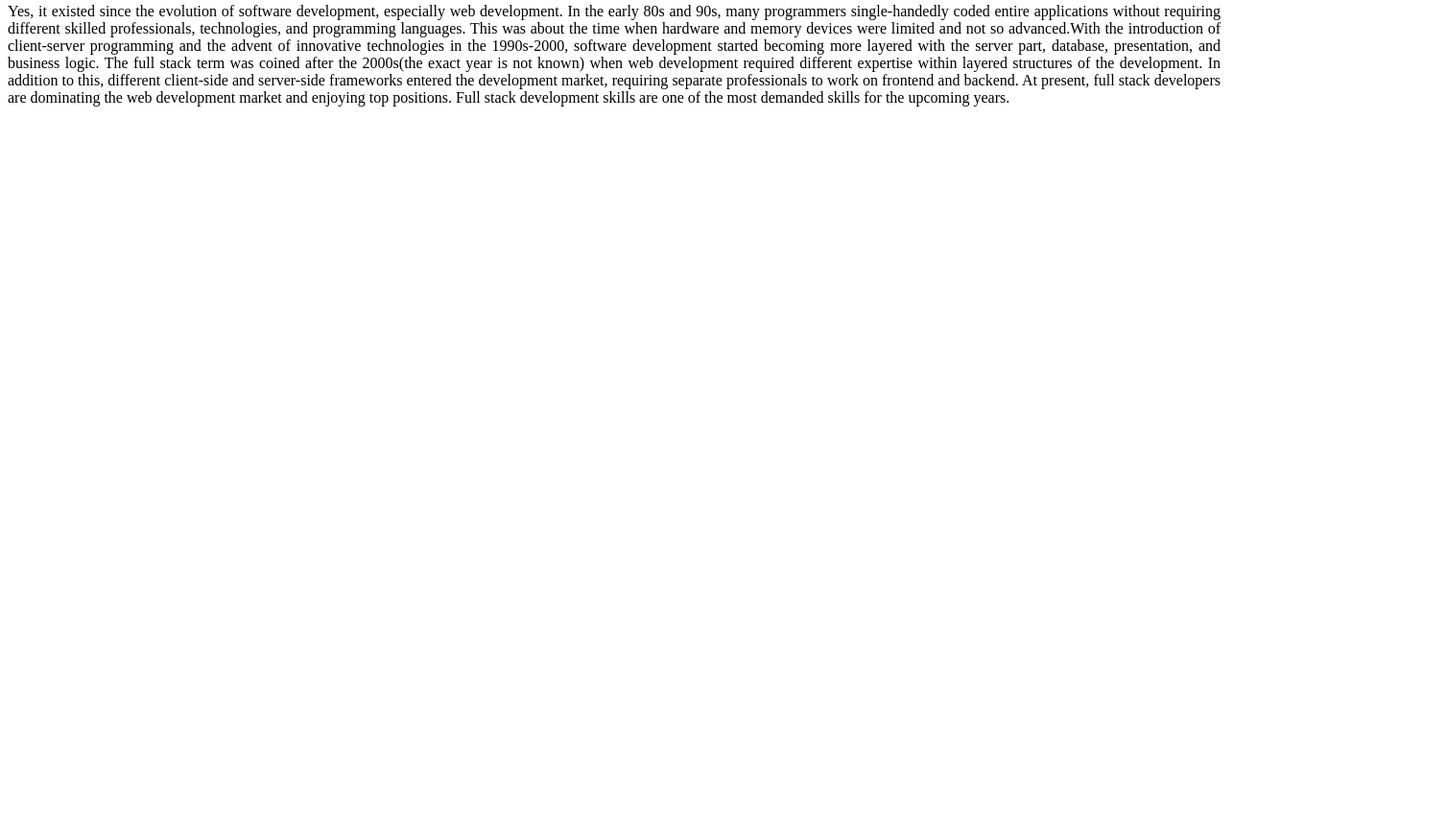
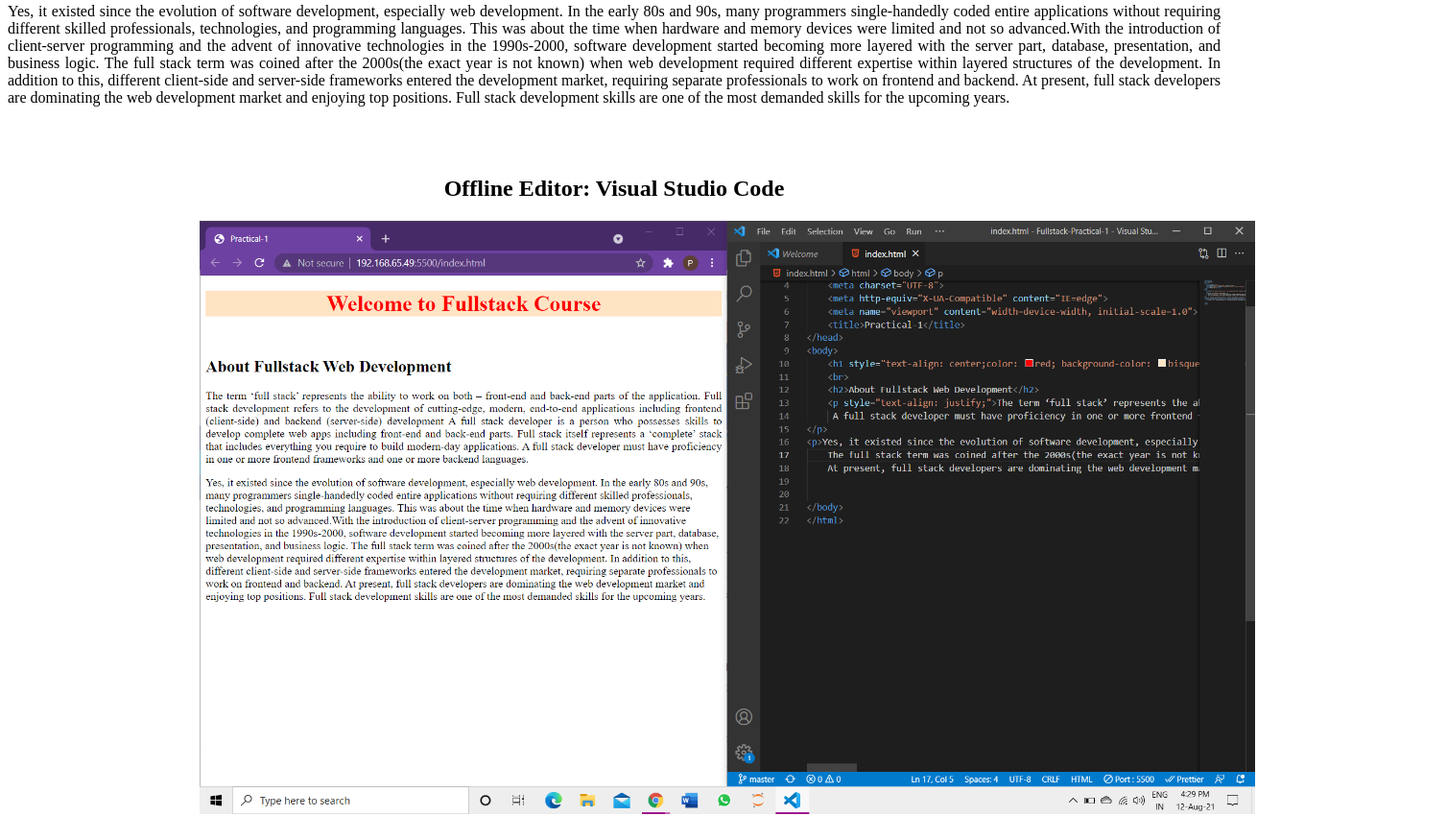
Before and after one commit to prashantsahu99/Fullstack-Practical-1, a plain HTML site: page index.html in a window 1280 px wide. Shown: the part 250-1100 px from the top of the page at 96% size, 1508 px wide, since content can reach past the window. Before the commit the page ends 800 px from the top, so only its background shows below. Drawn offline with Linux system fonts and the light colour scheme.

Commit message:
adding images

```diff
--- a/index.html
+++ b/index.html
@@ -6,7 +6,7 @@
     <meta name="viewport" content="width=device-width, initial-scale=1.0">
     <title>Practical-1</title>
 </head>
-<body>
+<html>
     <h1 style="text-align: center;color: red; background-color: bisque;">Welcome to Fullstack Course</h1>
     <br>
     <h2>About Fullstack Web Development</h2>
@@ -15,8 +15,12 @@
 </p>
 <p style="text-align: justify;">Yes, it existed since the evolution of software development, especially web development. In the early 80s and 90s, many programmers single-handedly coded entire applications without requiring different skilled professionals, technologies, and programming languages. This was about the time when hardware and memory devices were limited and not so advanced.With the introduction of client-server programming and the advent of innovative technologies in the 1990s-2000, software development started becoming more layered with the server part, database, presentation, and business logic.
     The full stack term was coined after the 2000s(the exact year is not known) when web development required different expertise within layered structures of the development. In addition to this, different client-side and server-side frameworks entered the development market, requiring separate professionals to work on frontend and backend.
-    At present, full stack developers are dominating the web development market and enjoying top positions. Full stack development skills are one of the most demanded skills for the upcoming years.</p>
-
-
+    At present, full stack developers are dominating the web development market and enjoying top positions. Full stack development skills are one of the most demanded skills for the upcoming years.</p><br><br>
+    <h2 style="text-align: center;">Offline Editor: Visual Studio Code</h2>
+    <img style="width: 1100px;height: auto; padding: 0px 200px 0px;"  src="./images/Fullstack Practical-1 Screenshot.png" alt="Offline Editor" title="Offline Editor: Visual Studio Code" >
+    <br><br><br><br>
+    <p></p><h2 style="text-align: center;">Online Editor:Sandbox</h2>
+    <img style="width: 1100px;height: auto; padding: 0px 200px 0px;"  src="./images/Practical-1 Sandbox.png" alt="Online Editor" title="Offline Editor: Sandbox" >
+    </html>
 </body>
 </html>
```
Also changed, not shown: images/Fullstack Practical-1 Screenshot.png (added), images/Practical-1 Sandbox.png (added).
